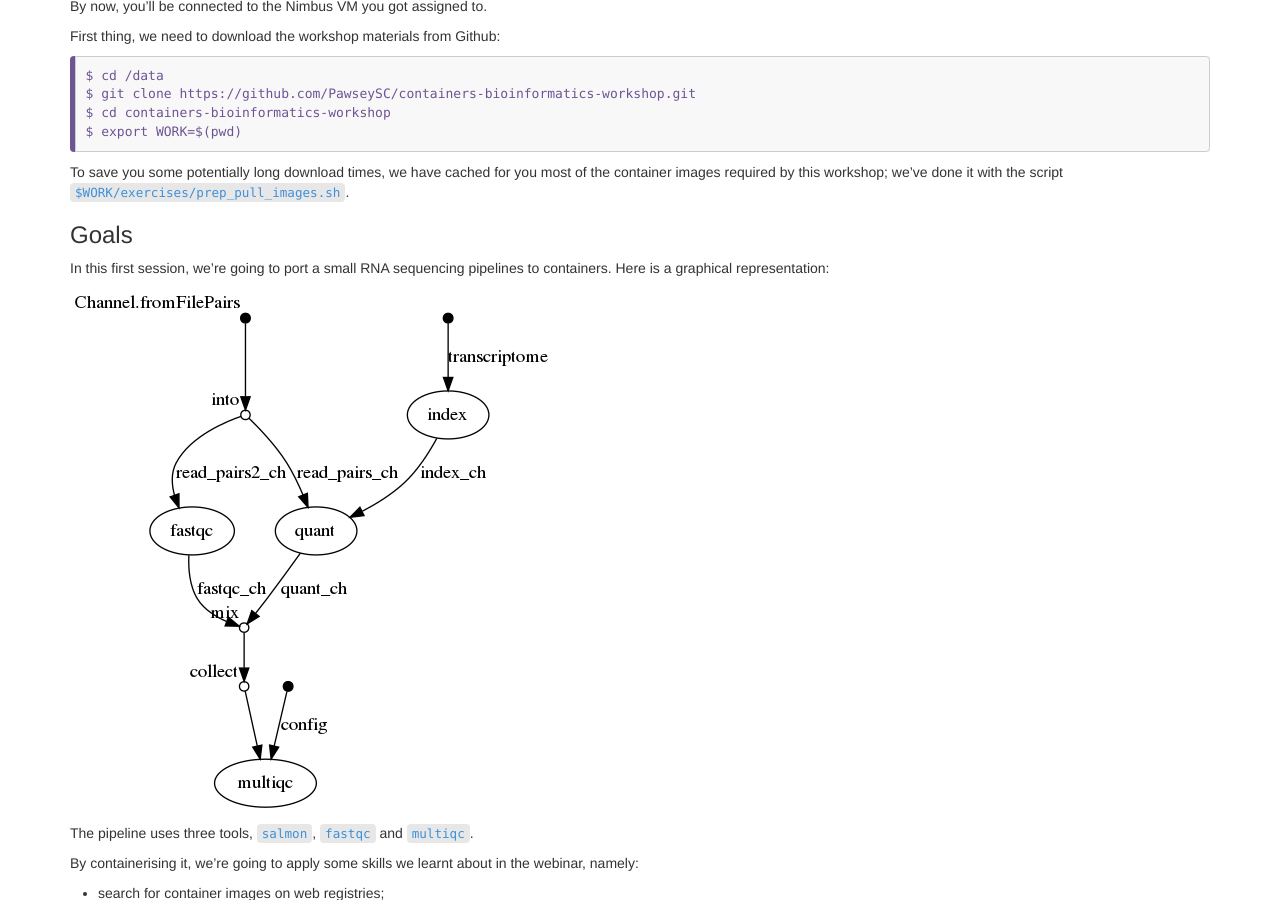
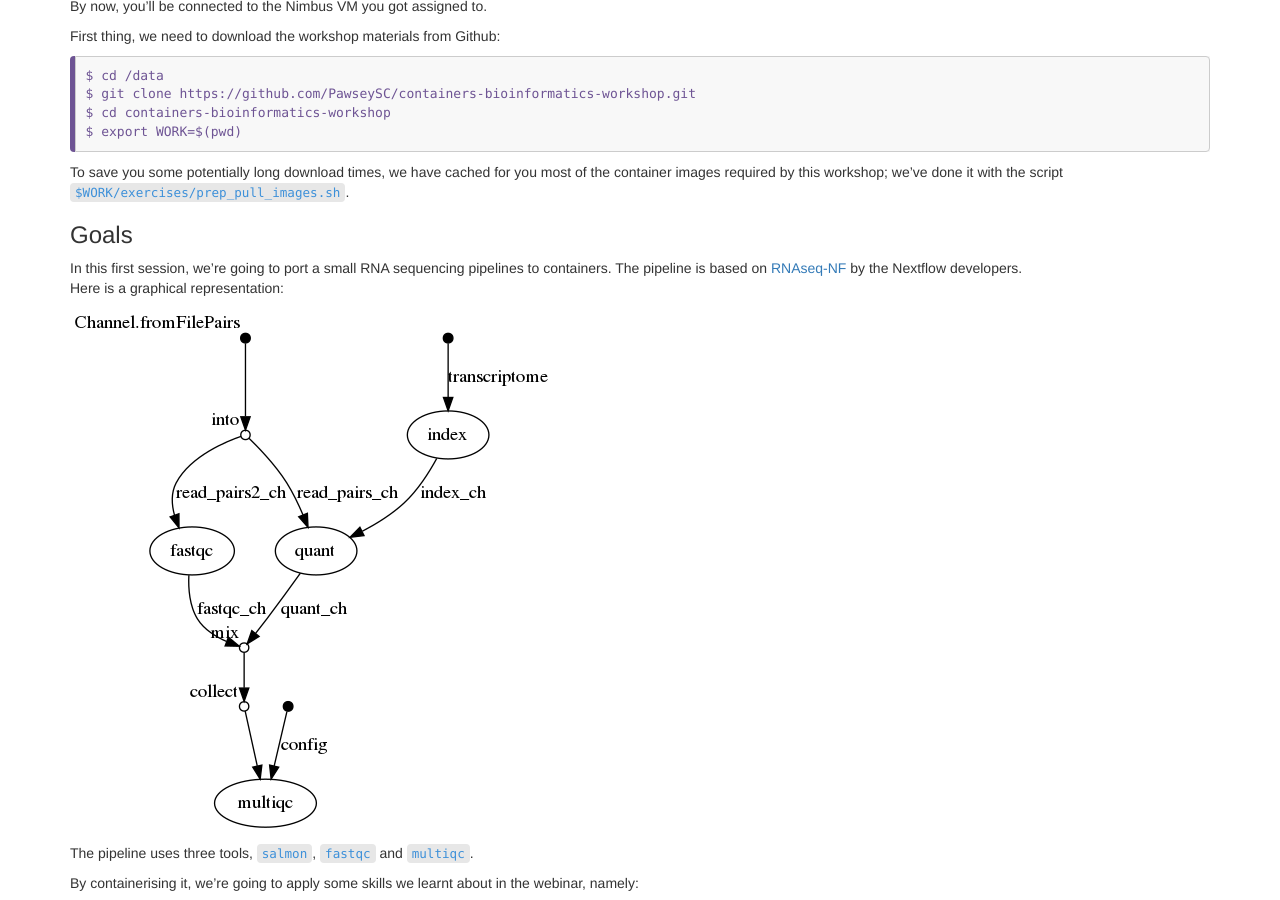
Before and after one commit to PawseySC/containers-bioinformatics-workshop, a Jekyll site: the page built from _episodes/3.pipeline.md, in a window 1280 px wide and 900 px high, scrolled down 370 px. Built offline with Jekyll 4.4.1, drawn with Linux system fonts in a browser that asks for light colours; some of the changed text lies outside the part shown.

Commit message:
edits to s1

````diff
--- a/_episodes/3.pipeline.md
+++ b/_episodes/3.pipeline.md
@@ -26,7 +26,8 @@ To save you some potentially long download times, we have cached for you most of
 
 ### Goals
 
-In this first session, we're going to port a small RNA sequencing pipelines to containers.  Here is a graphical representation:
+In this first session, we're going to port a small RNA sequencing pipelines to containers.  The pipeline is based on [RNAseq-NF](https://github.com/nextflow-io/rnaseq-nf) by the Nextflow developers.
+Here is a graphical representation:
 
 <!-- ![Pipeline DAG]({{ page.root }}/fig/pipeline_dag.png) -->
 <img src="{{ page.root }}/fig/pipeline_dag.png" alt="Pipeline DAG" width="485" height="525"/>
@@ -325,6 +326,8 @@ $ ls -lh out_multiqc/multiqc_report.html
 -rw-r--r-- 1 ubuntu ubuntu 1.2M Jun  8 13:01 out_multiqc/multiqc_report.html
 ```
 {: .output}
+
+For simplicity, I can show you the content of this HTML report from my screen.
 
 
 ### ROOM - Containerise the pipeline - second pass
````
Also changed, not shown: other parts of _episodes/3.pipeline.md (+1 -1 lines).
